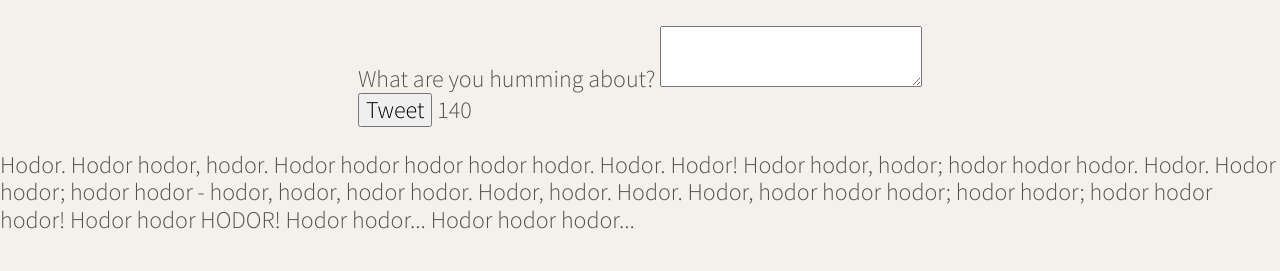
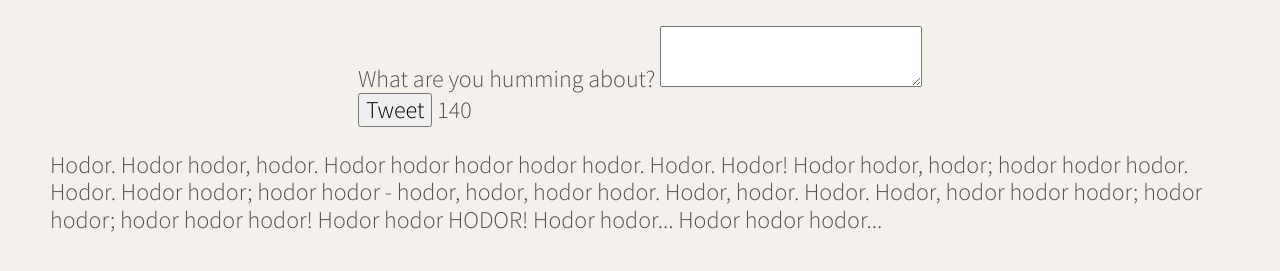
Before and after one commit to mwilliamsonholmes/tweeter, a website: page public/index.html in a window 1280 px wide. Shown: the part 595-866 px from the top of the page. Drawn offline with nearby package versions, Linux system fonts and the light colour scheme.

Commit message:
changed margins for main

```diff
--- a/public/styles/layout.css
+++ b/public/styles/layout.css
@@ -25,6 +25,7 @@ main {
   display: flex;
   flex-direction: column;
   align-items: center;
+  margin: 0px 50px 50px 50px;
   background-color: #f4f1ec;
 }
 
```
